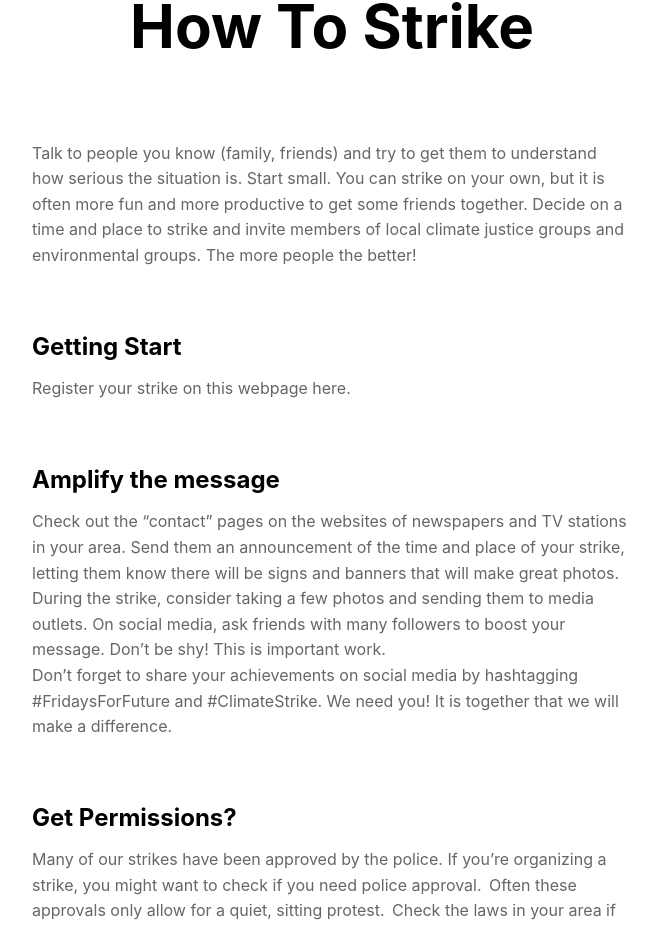
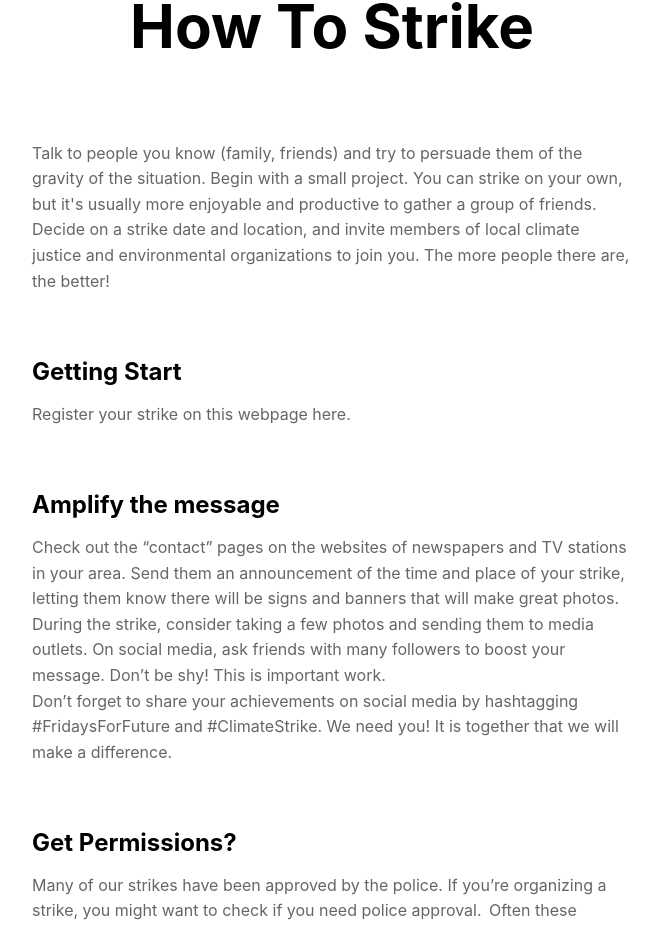
Before and after one commit to trif0lium/fff, a React (Vite) app in the folder react/: page / in a window 1280 px wide. Shown: the part 2128-3055 px from the top of the page, without its empty margins (308-967 px from the left). Built offline with nearby package versions, Linux system fonts and the light colour scheme.

Commit message:
chore(components/HowToStrike): paraphrase

```diff
--- a/react/src/components/HowToStrike.tsx
+++ b/react/src/components/HowToStrike.tsx
@@ -16,12 +16,7 @@ export const HowToStrike = () => {
     <div style={{ display: "flex", justifyContent: "center" }}>
       <div style={{ maxWidth: '600px' }}>
         <div style={{ marginBottom: '64px' }}>
-          <Paragraph>
-            Talk to people you know (family, friends) and try to get them to understand how serious the situation is.
-            Start small. You can strike on your own, but it is often more fun and more productive to get some friends
-            together. Decide on a time and place to strike and invite members of local climate justice groups and
-            environmental groups. The more people the better!
-          </Paragraph>
+          <Paragraph>Talk to people you know (family, friends) and try to persuade them of the gravity of the situation. Begin with a small project. You can strike on your own, but it's usually more enjoyable and productive to gather a group of friends. Decide on a strike date and location, and invite members of local climate justice and environmental organizations to join you. The more people there are, the better!</Paragraph>
         </div>
           <div style={{ marginBottom: '64px' }}>
             <Title>Getting Start</Title>
```
